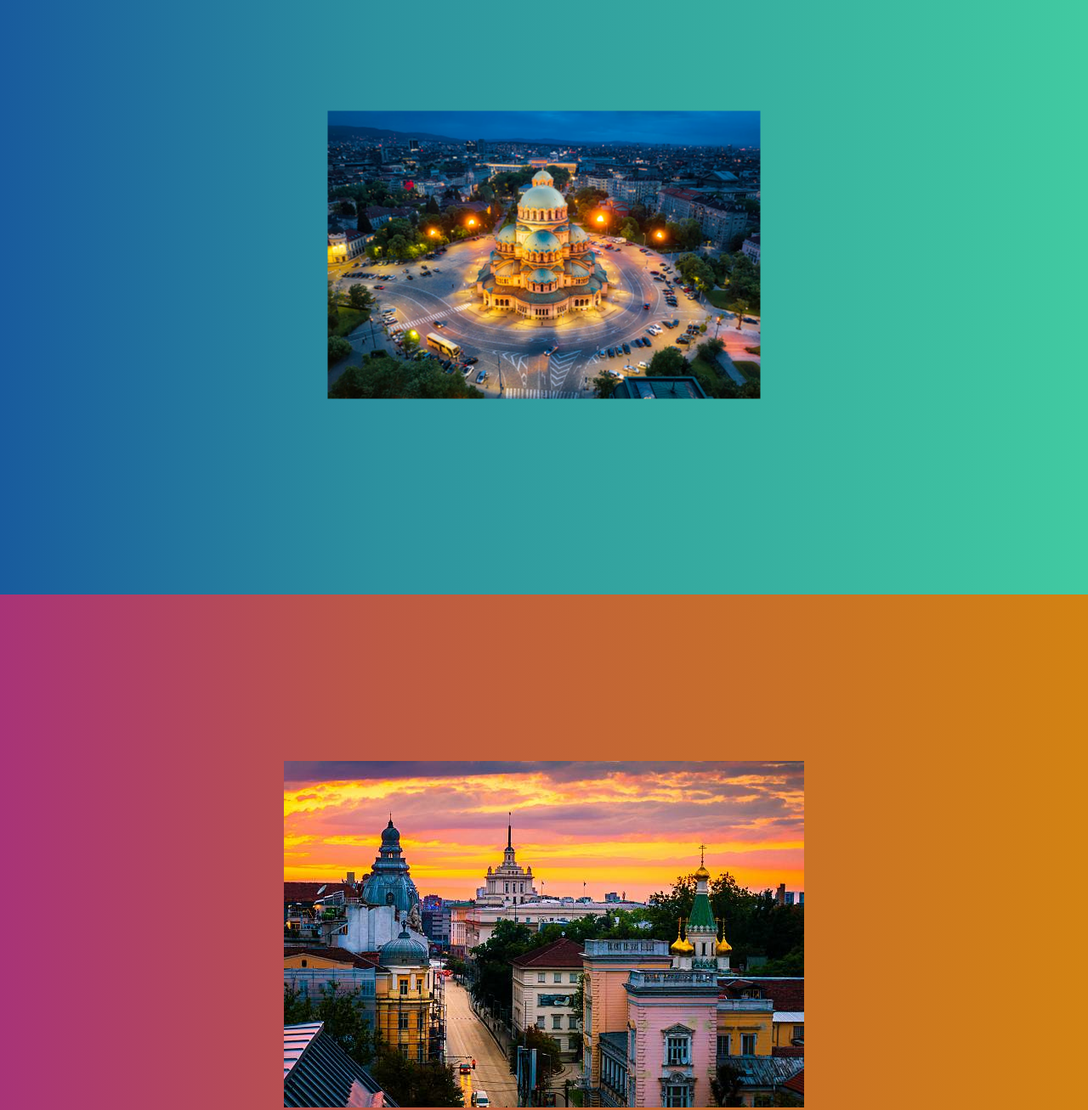
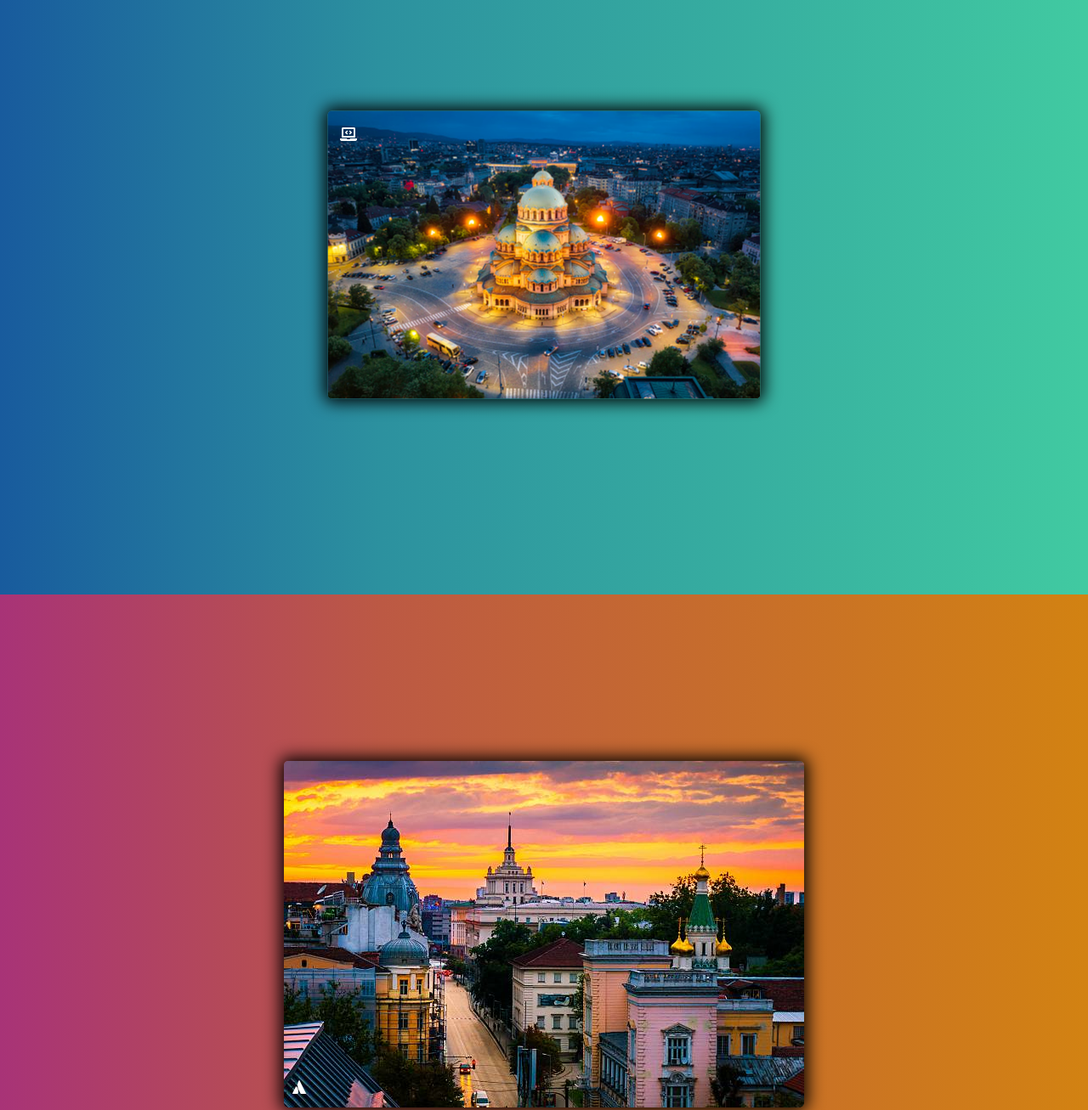
Before and after one commit to TeodorBoyadzhiev/HTML-CSS, a plain HTML site: page Position-and-float/Position-background/index.html in a window 1280 px wide. Shown: the part 100-1407 px from the top of the page at 85% size. Drawn offline with Linux system fonts and the light colour scheme.

Commit message:
position and float exercise

```diff
--- a/Position-and-float/Position-background/index.html
+++ b/Position-and-float/Position-background/index.html
@@ -11,12 +11,13 @@
     <div class="viewport">
         <section class="card">
             <img src="./images/image1.jpg" >
+            <i class="fas fa-laptop-code"></i>
         </section>
     </div>
     <div class="viewport">
         <section class="card">
             <img src="./images/image2.jpg" >
-
+            <i class="fab fa-atlassian"></i>
         </section>
     </div>
 </body>
--- a/Position-and-float/Position-background/styles.css
+++ b/Position-and-float/Position-background/styles.css
@@ -38,4 +38,21 @@ img {
   top: 50%;
   left: 50%;
   transform: translate(-50%, -50%);
+  border-radius: 5px;
+  box-shadow: 0px 0px 19px 4px black;
 }
+
+i {
+  color: white;
+  position: absolute;
+  top: 50%;
+  left: 50%;
+}
+
+.viewport:nth-child(1) i {
+  transform: translate(-240px,-150px);
+}
+
+.viewport:nth-child(2) i {
+  transform: translate(-296px,172px);
+}
```
